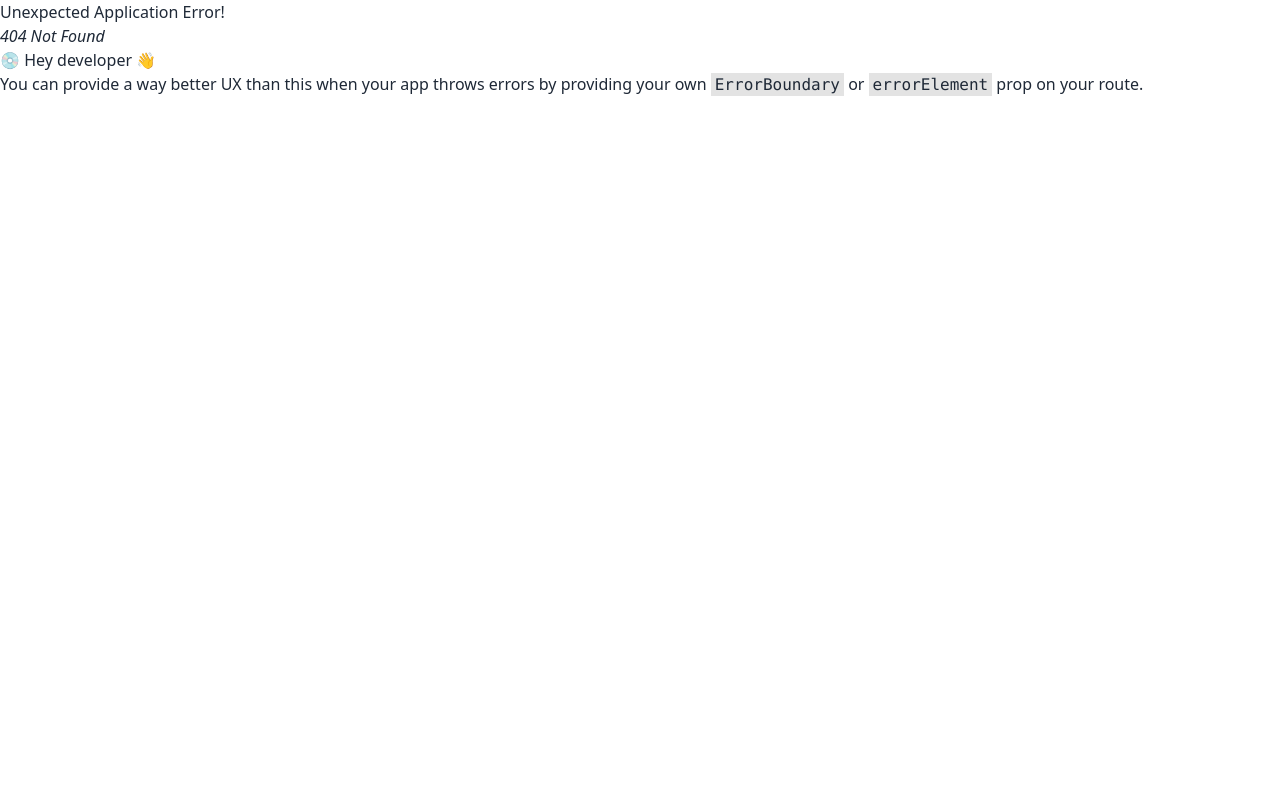
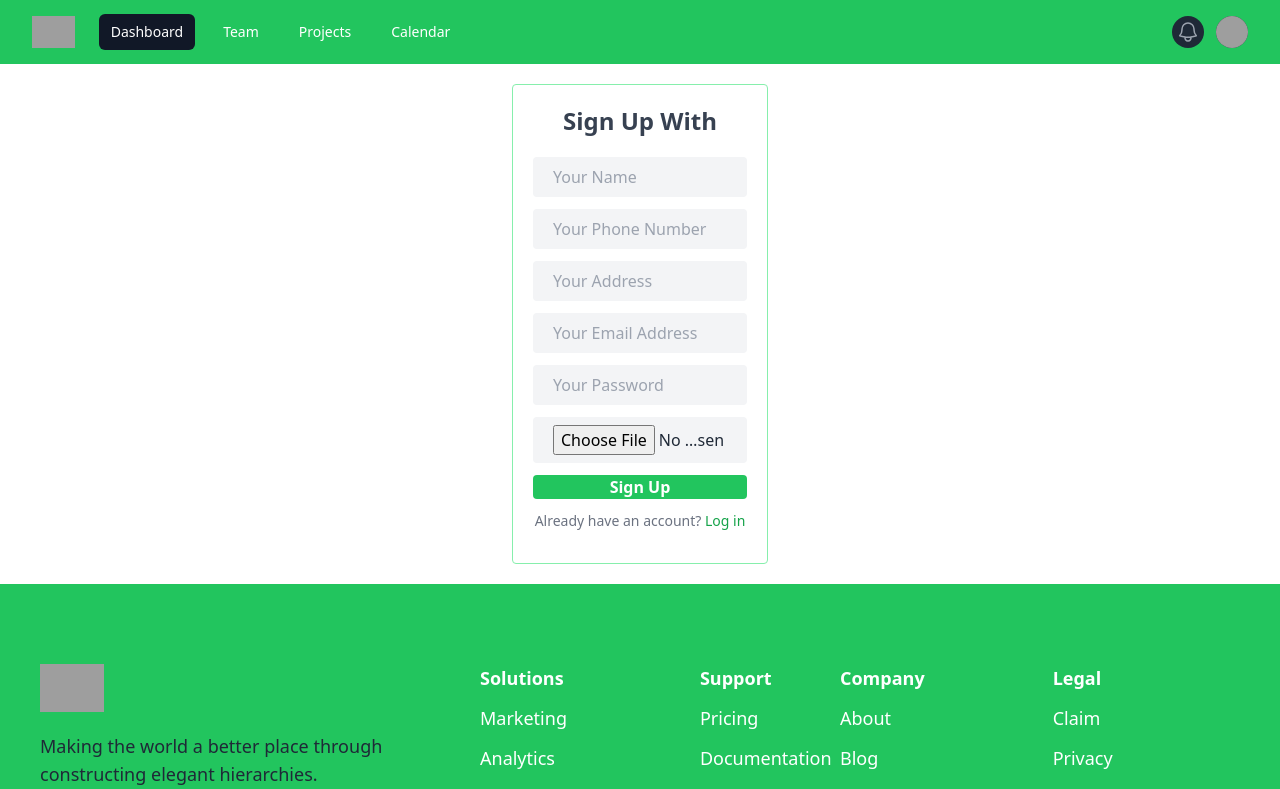
Before and after one commit to mirza-mohibul-hasan/jashore-foodies-frontend, a React (Vite) app: page /signup in a window 1280 px wide. Before the commit this address had no page. Shown: the top 789 px of the page. Built offline with nearby package versions, Linux system fonts and the light colour scheme; grey boxes are pictures that could not be loaded.

Commit message:
Login & SignUp designed

```diff
--- a/public/trending.json
+++ b/public/trending.json
@@ -19,6 +19,6 @@
         "categoryID": "01",
         "availability": "available",
         "ingredients":"Posto with potatoes and pointed gourd, complete with red and green chillies and sometimes coconut puree to add some much-needed spice to it.",
-        "reviewID":"01"
+        "reviewID":"02"
     }
 ]
--- /dev/null
+++ b/src/pages/Authentication/Login.jsx
@@ -0,0 +1,65 @@
+import { FaFacebook, FaGoogle } from "react-icons/fa";
+import { Link } from "react-router-dom";
+const Login = () => {
+  return (
+    <div className="flex justify-center items-center">
+      <div className="p-5 m-5 md:w-1/5 rounded-xl border border-green-300">
+        {/* {errormsg.length > 2 && (
+          <p
+            style={{ border: "1px solid red" }}
+            className="text-center text-red-500 text-sm my-1 font-semibold rounded-md"
+          >
+            {errormsg}
+          </p>
+        )} */}
+        <h2 className="text-2xl font-bold text-center text-gray-700 mb-3 mt-2">
+          LOGIN HERE
+        </h2>
+        <div className="flex justify-around mt-2">
+          <button className="p-2 rounded  hover:bg-gray-100 flex items-center gap-2 border border-green-300">
+            <FaGoogle className="text-green-500"></FaGoogle>
+            <span className="font-semibold text-gray-600">Google</span>
+          </button>
+          <button className="p-2 rounded hover:bg-gray-100 flex items-center gap-2 border border-green-300">
+            <FaFacebook className="text-green-500"></FaFacebook>
+            <span className="font-semibold text-gray-600">Facebook</span>
+          </button>
+        </div>
+        <h4 className="text-sm font-bold text-center text-gray-600 my-3">OR</h4>
+        <form className="flex flex-col gap-3">
+          <input
+            type="email"
+            name="email"
+            id="email"
+            required
+            placeholder="Email address"
+            className="bg-gray-100 px-5 py-2 rounded"
+          />
+
+          <input
+            type="password"
+            name="password"
+            id="password"
+            required
+            placeholder="Your password"
+            className="bg-gray-100 px-5 py-2 rounded"
+          />
+
+          <input
+            type="submit"
+            value="Login"
+            className="bg-green-500 text-white font-semibold rounded"
+          />
+        </form>
+        <h4 className="my-3 text-sm text-gray-500 text-center">
+          Not have an account?{" "}
+          <Link to="/signup" className="text-green-600">
+            SignUp
+          </Link>
+        </h4>
+      </div>
+    </div>
+  );
+};
+
+export default Login;
--- /dev/null
+++ b/src/pages/Authentication/SignUp.jsx
@@ -0,0 +1,72 @@
+import { Link } from "react-router-dom";
+
+const SignUp = () => {
+  return (
+    <div className="flex justify-center items-center">
+      <div className="p-5 m-5 md:w-1/5 rounded border border-green-300">
+        <h2 className="text-2xl font-bold text-center text-gray-700 mb-5">
+          Sign Up With
+        </h2>
+        <form className="flex flex-col gap-3">
+          <input
+            type="text"
+            name="name"
+            id="name"
+            placeholder="Your Name"
+            className="bg-gray-100 px-5 py-2 rounded"
+          />
+          <input
+            type="text"
+            name="phone"
+            id="phone"
+            placeholder="Your Phone Number"
+            className="bg-gray-100 px-5 py-2 rounded"
+          />
+          <input
+            type="text"
+            name="address"
+            id="address"
+            placeholder="Your Address"
+            className="bg-gray-100 px-5 py-2 rounded"
+          />
+          <input
+            type="email"
+            name="email"
+            id="email"
+            placeholder="Your Email Address"
+            className="bg-gray-100 px-5 py-2 rounded"
+          />
+
+          <input
+            type="password"
+            name="password"
+            id="password"
+            placeholder="Your Password"
+            className="bg-gray-100 px-5 py-2 rounded"
+          />
+
+          <input
+            type="file"
+            name="photo"
+            id="photo"
+            className="bg-gray-100 px-5 py-2 rounded"
+          />
+
+          <input
+            type="submit"
+            value="Sign Up"
+            className="bg-green-500 text-white font-semibold rounded"
+          />
+        </form>
+        <h4 className="my-3 text-sm text-gray-500 text-center">
+          Already have an account?{" "}
+          <Link to="/login" className="text-green-600">
+            Log in
+          </Link>
+        </h4>
+      </div>
+    </div>
+  );
+};
+
+export default SignUp;
```
Also changed, not shown: src/routes/Routes.jsx (+10 -0 lines).
